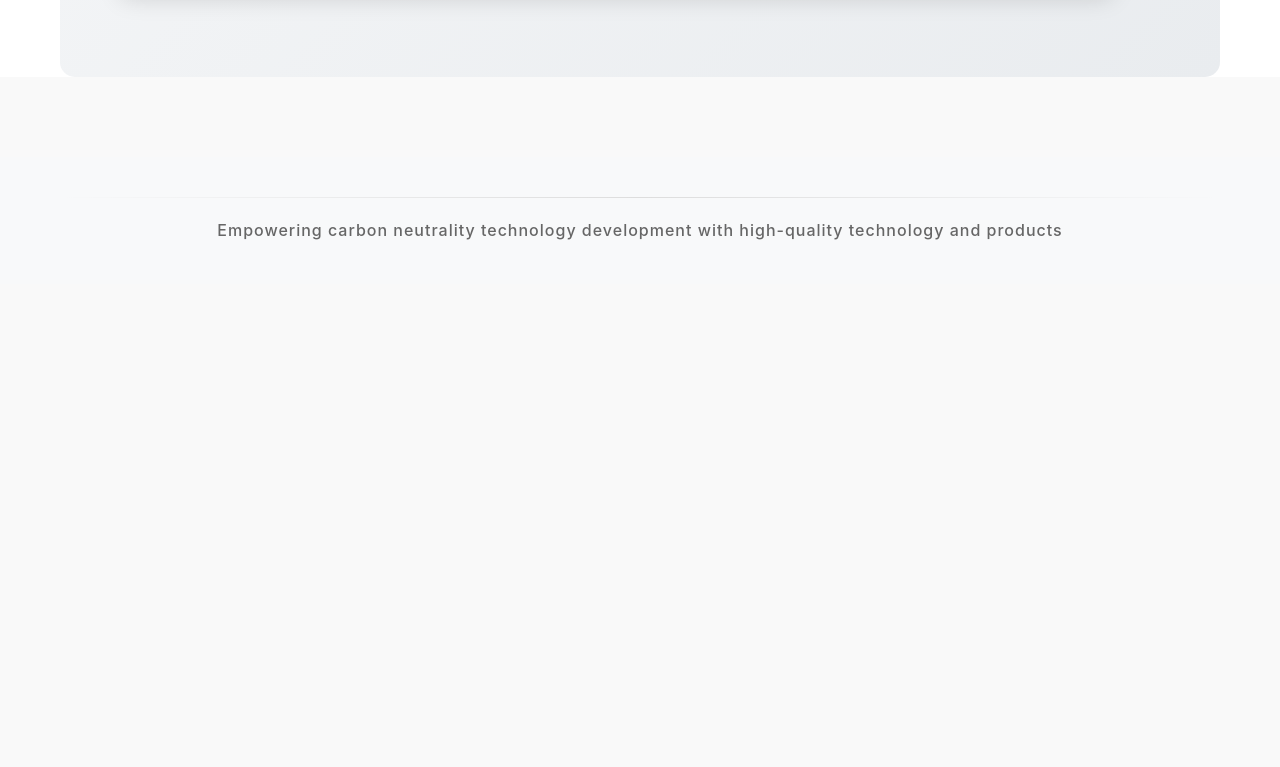
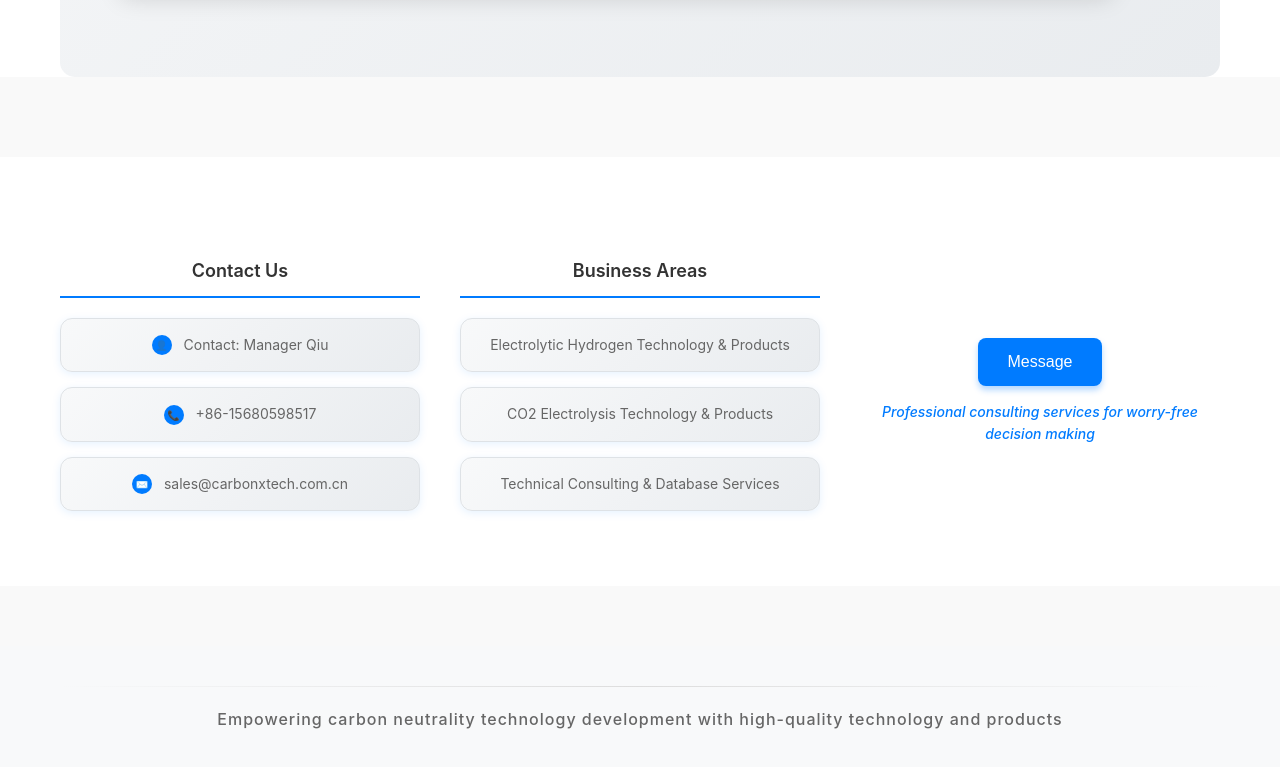
Before and after one commit to Xiaocha-gua/hydrergy.github-io, a plain HTML site: page pages/business/anion-membrane.html in a window 1280 px wide. Shown: the part 2788-3555 px from the top of the page. Before the commit the page ends 3072 px from the top, so only its background shows below. Drawn offline with Linux system fonts and the light colour scheme.

Commit message:
Add files via upload

```diff
--- a/pages/business/anion-membrane.html
+++ b/pages/business/anion-membrane.html
@@ -432,7 +432,53 @@
         </div>
     </main>
 
+    <!-- 信息区域 -->
+    <section class="info-section">
+        <div class="container">
+            <div class="info-grid">
+                <!-- 联系我们 -->
+                <div class="info-column contact-column">
+                    <h3 data-zh="联系我们" data-en="Contact Us">联系我们</h3>
+                    <div class="contact-details">
+                        <div class="contact-item">
+                            <div class="icon">👤</div>
+                            <span data-zh="联系人：邱经理" data-en="Contact: Manager Qiu">联系人：邱经理</span>
+                        </div>
+                        <div class="contact-item">
+                            <div class="icon">📞</div>
+                            <span>+86-15680598517</span>
+                        </div>
+                        <div class="contact-item">
+                            <div class="icon">✉️</div>
+                            <a href="mailto:sales@carbonxtech.com.cn">sales@carbonxtech.com.cn</a>
+                        </div>
+                    </div>
+                </div>
 
+                <!-- 业务领域 -->
+                <div class="info-column business-column">
+                    <h3 data-zh="业务领域" data-en="Business Areas">业务领域</h3>
+                    <div class="business-details">
+                        <div class="business-item">
+                            <a href="hydrogen.html" data-zh="电解制氢技术与产品" data-en="Electrolytic Hydrogen Technology & Products">电解制氢技术与产品</a>
+                        </div>
+                        <div class="business-item">
+                            <a href="co2.html" data-zh="电解二氧化碳技术与产品" data-en="CO2 Electrolysis Technology & Products">电解二氧化碳技术与产品</a>
+                        </div>
+                        <div class="business-item">
+                            <a href="consulting.html" data-zh="技术咨询服务与数据库" data-en="Technical Consulting & Database Services">技术咨询服务与数据库</a>
+                        </div>
+                    </div>
+                </div>
+
+                <!-- 留言按钮 -->
+                <div class="info-column message-column">
+                    <button class="message-btn" id="messageBtn" data-zh="留言" data-en="Message">留言</button>
+                    <p class="contact-cta" data-zh="专业咨询服务，助您决策无忧" data-en="Professional consulting services for worry-free decision making">专业咨询服务，助您决策无忧</p>
+                </div>
+            </div>
+        </div>
+    </section>
 
     <!-- 底部 -->
     <footer class="main-footer">
@@ -442,7 +488,20 @@
         </div>
     </footer>
 
-
+    <!-- 留言弹窗 -->
+    <div class="message-modal" id="messageModal">
+        <div class="modal-content">
+            <span class="close-btn" id="closeModal">&times;</span>
+            <h3 data-zh="留言" data-en="Leave a Message">留言</h3>
+            <form class="message-form" id="messageForm">
+                <input type="text" name="name" placeholder="姓名" data-zh-placeholder="姓名" data-en-placeholder="Name" required>
+                <input type="email" name="email" placeholder="邮箱" data-zh-placeholder="邮箱" data-en-placeholder="Email" required>
+                <input type="tel" name="phone" placeholder="电话" data-zh-placeholder="电话" data-en-placeholder="Phone">
+                <textarea name="message" placeholder="留言内容" data-zh-placeholder="留言内容" data-en-placeholder="Message Content" required></textarea>
+                <button type="submit" data-zh="发送" data-en="Send">发送</button>
+            </form>
+        </div>
+    </div>
 
     <script src="../../js/main.js?v=20250111001"></script>
 <script src="../../js/language.js?v=20250111001"></script>
@@ -450,6 +509,13 @@
     <script src="../../js/breadcrumb.js?v=20250111001"></script>
 
 <script src="../../js/security.js?v=20250111001"></script>
+    <!-- EmailJS CDN -->
+    <script type="text/javascript" src="https://cdn.jsdelivr.net/npm/@emailjs/browser@3/dist/email.min.js"></script>
+    <script type="text/javascript">
+        (function(){
+            emailjs.init("rxffQW9Xlbh6J_9EE");
+        })();
+    </script>
 
 </body>
 </html>
```
